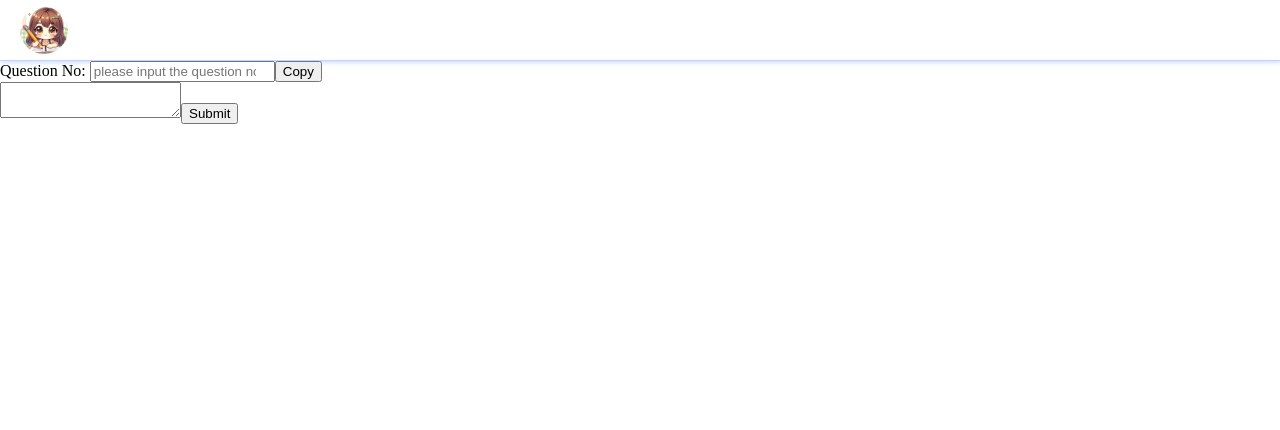
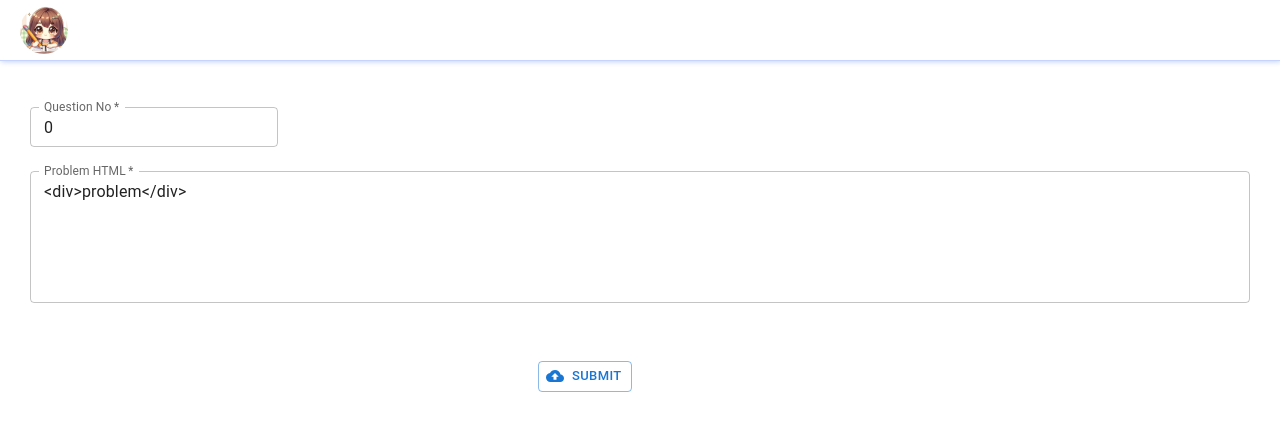
Before and after one commit to Mickey1992/math-problem-library, a React (Vite) app: page /add in a window 1280 px wide. Shown: the top 430 px of the page. Built offline with nearby package versions, Linux system fonts and the light colour scheme.

Commit message:
add some style to add-problem page

```diff
--- /dev/null
+++ b/src/components/AddProblem.module.css
@@ -0,0 +1,30 @@
+.addForm {
+	position: relative;
+	margin: 30px;
+}
+
+.code {
+	position: relative;
+	margin: 20px;
+	height: fit-content;
+	width: fit-content;
+	padding-right: 50px;
+	border: 1px groove gray;
+	border-radius: 5px;
+}
+
+.code button {
+	position: absolute;
+	top: 0;
+	right: 0;
+}
+
+.submit-buttons {
+	display: flex;
+	margin-top: 50px;
+	margin-left: 40%;
+}
+
+.submit-buttons button {
+	margin-left: 20px;
+}
--- a/src/components/AddProblem.tsx
+++ b/src/components/AddProblem.tsx
@@ -3,6 +3,13 @@ import { Form, redirect } from "react-router-dom";
 
 import { getJsonMathProblem } from "../utils/problem";
 import localforage from "localforage";
+
+import Button from "@mui/material/Button";
+import TextField from "@mui/material/TextField";
+import ContentCopyIcon from "@mui/icons-material/ContentCopy";
+import BackupIcon from "@mui/icons-material/Backup";
+
+import classes from "./AddProblem.module.css";
 
 export default function AddProblem() {
 	const [questionNo, setQuestionNo] = useState("");
@@ -39,24 +46,61 @@ export default function AddProblem() {
 		: undefined;
 
 	return (
-		<Form method="PUT">
+		<Form method="PUT" className={classes.addForm}>
 			<div>
-				<label>Question No: </label>
-				<input
+				<TextField
+					required
+					label="Question No"
+					id="questionNo"
 					name="questionNo"
 					type="number"
+					defaultValue={0}
 					onChange={handleQuestionNoChange}
 					placeholder="please input the question no. here"
+					margin="normal"
+					size="small"
 				/>
-				{extractCode && <pre>{extractCode}</pre>}
-				<button onClick={handleCopy} type="button">
-					Copy
-				</button>
+				{extractCode && (
+					<div className={classes.code}>
+						<pre>{extractCode}</pre>
+						<Button
+							variant="outlined"
+							onClick={handleCopy}
+							type="button"
+							size="small"
+							startIcon={<ContentCopyIcon />}
+						>
+							Copy
+						</Button>
+					</div>
+				)}
 			</div>
 
-			<div>
-				<textarea name="problem-html" />
-				<button>Submit</button>
+			<div className={classes.paste}>
+				<TextField
+					required
+					label="Problem HTML"
+					id="problem-html"
+					name="problem-html"
+					placeholder="please input the problem html here"
+					defaultValue="<div>problem</div>"
+					multiline
+					rows={5}
+					fullWidth
+					margin="normal"
+					size="small"
+				/>
+			</div>
+			<div className={classes["submit-buttons"]}>
+				<Button
+					variant="outlined"
+					type="submit"
+					startIcon={<BackupIcon />}
+					size="small"
+				>
+					Submit
+				</Button>
+				{/* TODO: Add a button to clear user input */}
 			</div>
 		</Form>
 	);
```
